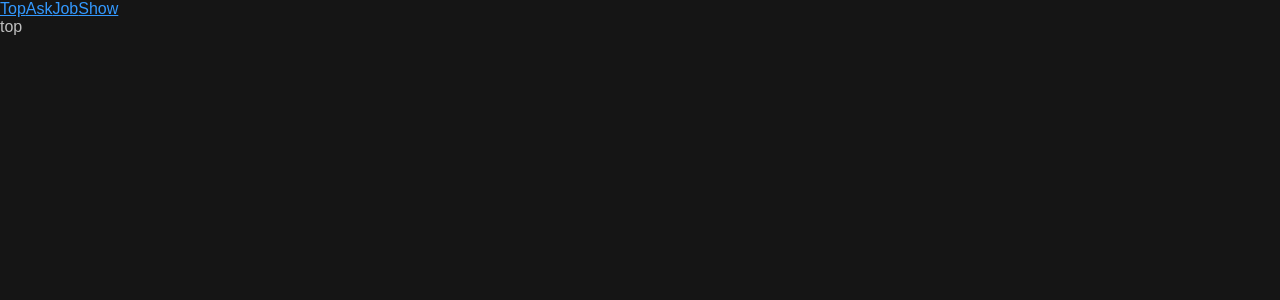
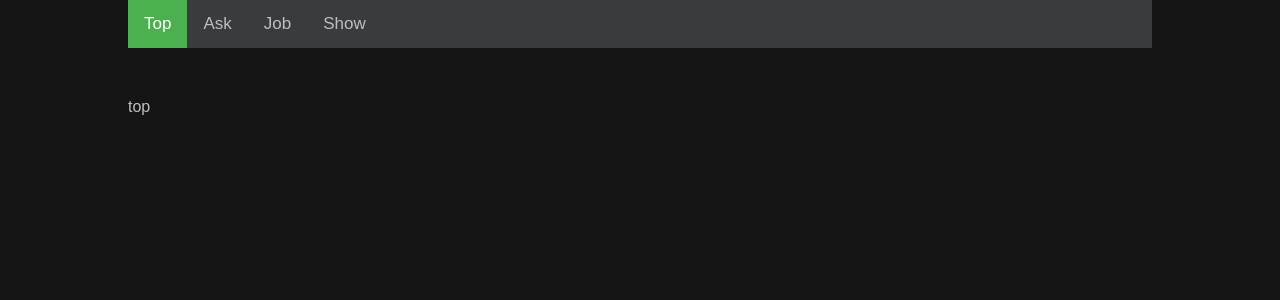
Before and after one commit to ksander2/hackernews-client, a React (Create React App) app: page /top in a window 1280 px wide. Shown: the top 300 px of the page. Built offline with nearby package versions, Linux system fonts and the light colour scheme.

Commit message:
make nav menu

```diff
--- a/src/components/App.tsx
+++ b/src/components/App.tsx
@@ -6,6 +6,8 @@ import { GlobalStyles } from '../styles/GlobalStyles';
 import { NavMenu } from './NavMenu';
 import DefaultPage from './DefaultPage';
 import { PageNotFound } from './PageNotFound';
+import { BodyWrapper } from '../styles/App';
+
 import { StoriesView } from './StoriesView';
 
 const emotionCache = createCache();
@@ -15,18 +17,29 @@ const App: React.FC = () => {
     <CacheProvider value={emotionCache}>
       <Router basename="/">
         <Global styles={GlobalStyles} />
+        <BodyWrapper>
           <NavMenu />
           <Switch>
             <Route exact path="/" component={DefaultPage} />
-          <Route path="/top" component={() => <StoriesView category="top" />} />
-          <Route path="/ask" component={() => <StoriesView category="ask" />} />
-          <Route path="/job" component={() => <StoriesView category="job" />} />
+            <Route
+              path="/top"
+              component={() => <StoriesView category="top" />}
+            />
+            <Route
+              path="/ask"
+              component={() => <StoriesView category="ask" />}
+            />
+            <Route
+              path="/job"
+              component={() => <StoriesView category="job" />}
+            />
             <Route
               path="/show"
               component={() => <StoriesView category="show" />}
             />
             <Route path="*" component={PageNotFound} />
           </Switch>
+        </BodyWrapper>
       </Router>
     </CacheProvider>
   );
--- a/src/components/NavMenu.tsx
+++ b/src/components/NavMenu.tsx
@@ -1,5 +1,8 @@
+/** @jsx jsx */
+import { jsx } from '@emotion/core';
 import React from 'react';
 import { NavLink } from 'react-router-dom';
+import { NavMenuWrapper, NavLinkStyle } from '../styles/NavMenu';
 
 type ListMenuItem = {
   name: string;
@@ -14,10 +17,11 @@ const listMenuItem: ListMenuItem[] = [
 
 export const NavMenu: React.FC = () => {
   return (
-    <div>
+    <NavMenuWrapper>
       {listMenuItem.map((item) => (
         <NavLink
           key={`menu-item-${item.name}`}
+          css={NavLinkStyle}
           activeClassName="active"
           id={`id-item-${item.name}`}
           to={item.url}
@@ -25,6 +29,6 @@ export const NavMenu: React.FC = () => {
           {item.name}
         </NavLink>
       ))}
-    </div>
+    </NavMenuWrapper>
   );
 };
--- /dev/null
+++ b/src/styles/App.tsx
@@ -0,0 +1,6 @@
+import styled from '@emotion/styled';
+
+export const BodyWrapper = styled('div')`
+  width: 80%;
+  margin: auto;
+`;
--- a/src/styles/Colors.js
+++ b/src/styles/Colors.js
@@ -31,3 +31,4 @@ export const Black = '#000000';
 export const SelectionBackground = '#212428';
 export const SemiWhite = '#BFBFBF';
 export const SectionBorder = '#8A8A8A';
+export const Green = '#4CAF50';
--- /dev/null
+++ b/src/styles/NavMenu.tsx
@@ -0,0 +1,29 @@
+import styled from '@emotion/styled';
+import css from '@emotion/css';
+import * as Colors from './Colors';
+
+export const NavMenuWrapper = styled('div')`
+  background-color: #393c3e;
+  overflow: hidden;
+  margin-bottom: 50px;
+`;
+
+export const NavLinkStyle = css`
+  float: left;
+  display: block;
+  color: #bfbebe;
+  text-align: center;
+  padding: 14px 16px;
+  text-decoration: none;
+  font-size: 17px;
+
+  &:hover {
+    background-color: ${Colors.WeakGray};
+    color: black;
+  }
+
+  &.active {
+    color: ${Colors.White};
+    background-color: ${Colors.Green};
+  }
+`;
```
Lines whose indentation alone changed are shown as unchanged.
